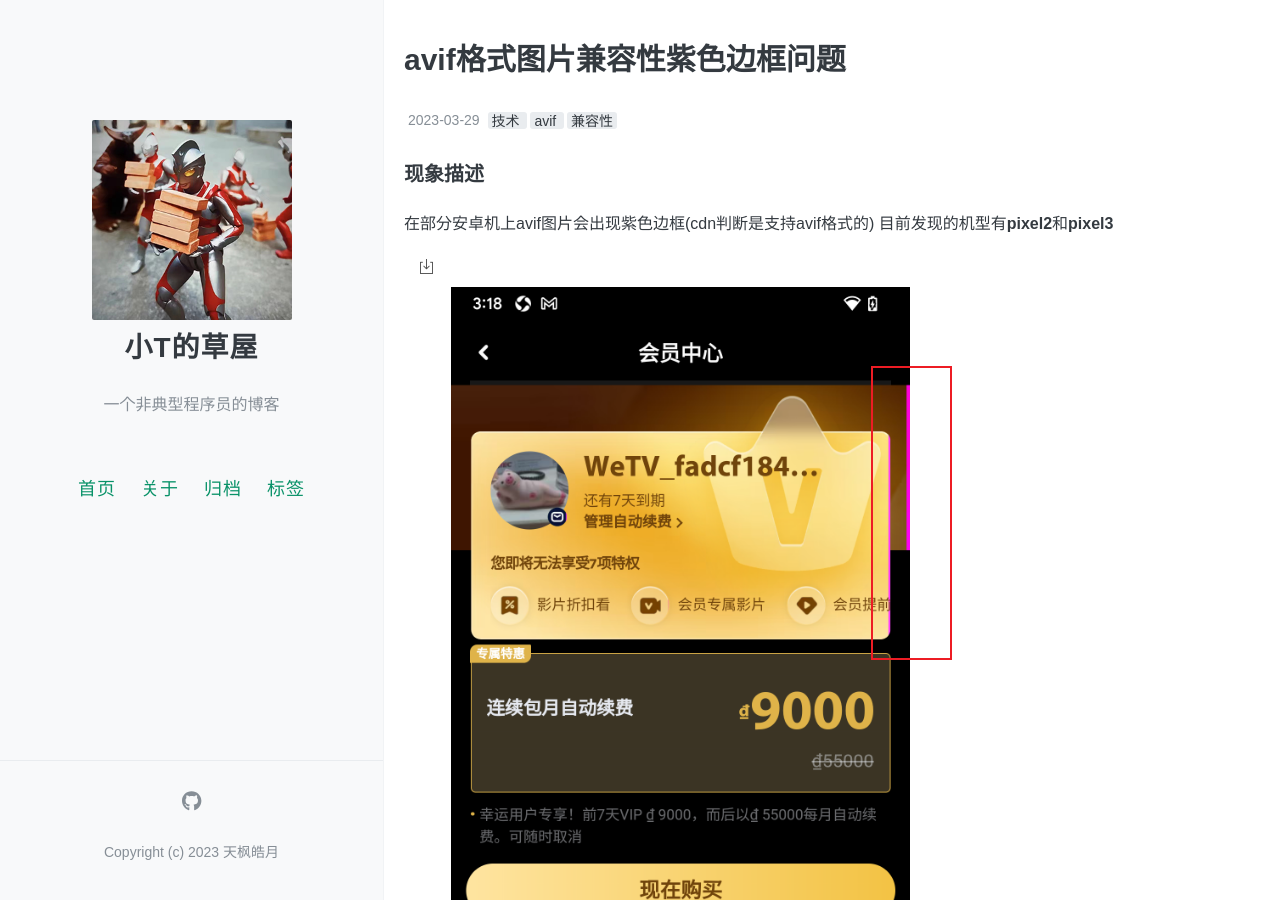
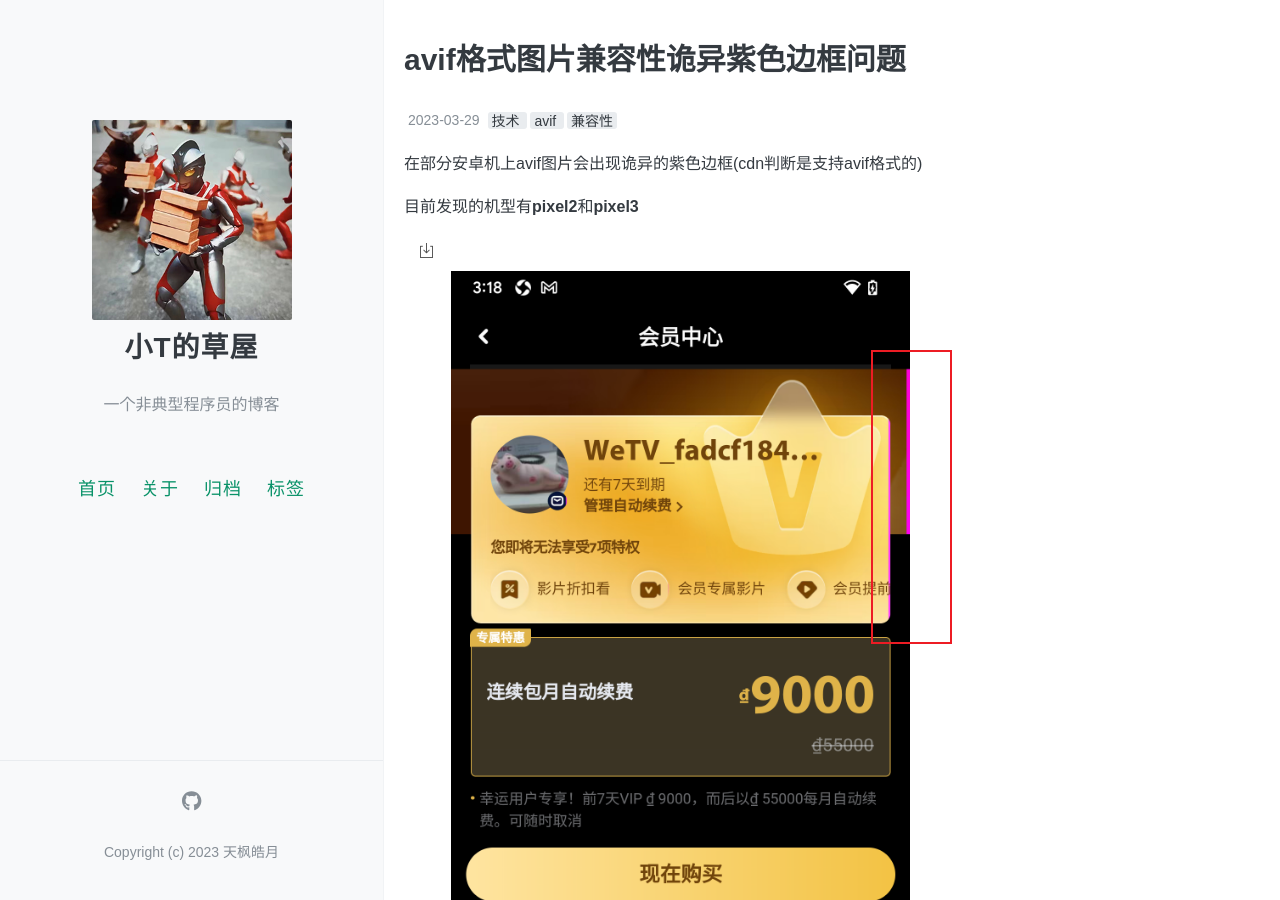
Before and after one commit to tonliver/tonliver.github.io, a Jekyll site: the page built from _posts/2023-03-29-avif-border.md, in a window 1280 px wide and 900 px high. Built offline with Jekyll 4.4.1, drawn with Linux system fonts in a browser that asks for light colours; comment, search, counter and statistics services are not loaded.

Commit message:
feat: 格式化文章

```diff
--- a/_posts/2023-03-29-avif-border.md
+++ b/_posts/2023-03-29-avif-border.md
@@ -1,13 +1,13 @@
 ---
 layout: post
-title: avif格式图片兼容性紫色边框问题
+title: avif格式图片兼容性诡异紫色边框问题
 date: 2023-03-29
 Author: 天枫皓月
 tags: [技术,avif,兼容性]
 ---
 
-### 现象描述
-在部分安卓机上avif图片会出现紫色边框(cdn判断是支持avif格式的)
+在部分安卓机上avif图片会出现诡异的紫色边框(cdn判断是支持avif格式的)
+
 目前发现的机型有**pixel2**和**pixel3**
 
 ![](https://raw.githubusercontent.com/tonliver/tonliver.github.io/master/assets/imgs/202303291724306.png)
```
